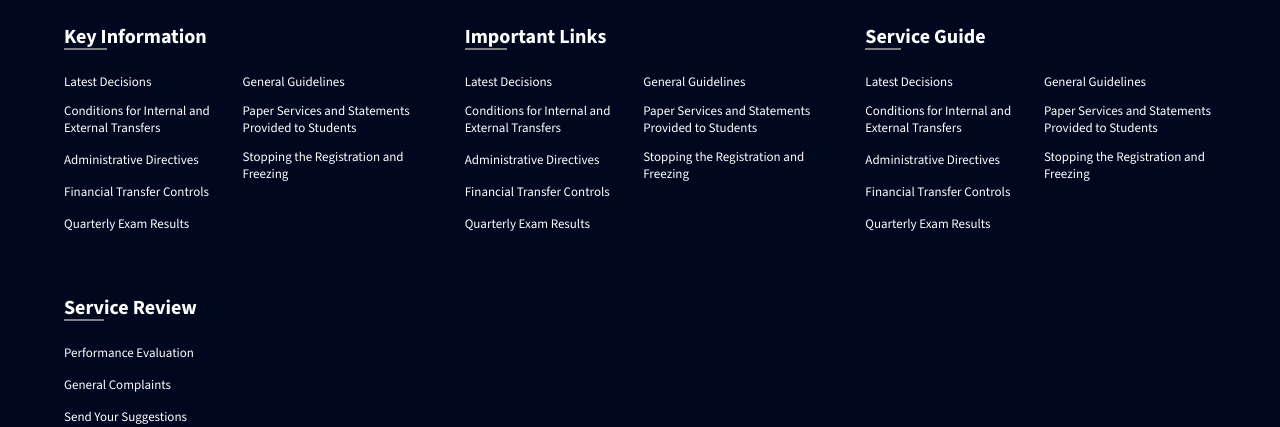
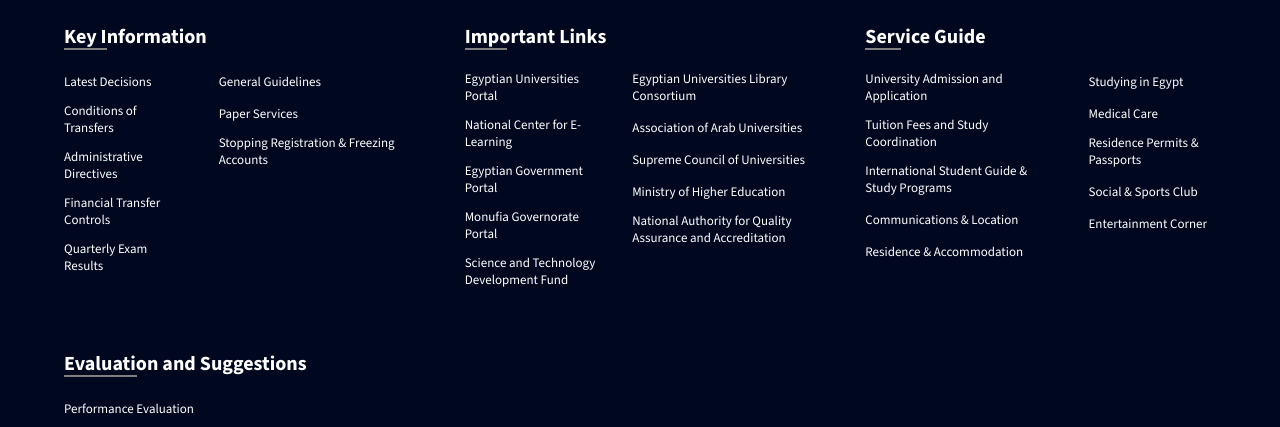
Before and after one commit to eevou/graduation_project_UI, a React (Vite) app: page / in a window 1280 px wide. Shown: the part 1349-1776 px from the top of the page. Built offline with nearby package versions, Linux system fonts and the light colour scheme; no server answers.

Commit message:
ubdate for footer values

```diff
--- a/src/HomePage/Footer/Footer.tsx
+++ b/src/HomePage/Footer/Footer.tsx
@@ -102,6 +102,14 @@ const Footer = () => {
                 {" "}
                 <a href="#">{t("footer.importantStoppingRegistration")}</a>{" "}
               </li>
+              <li>
+                {" "}
+                <a href="#">{t("footer.MinistryofHigherEducation")}</a>{" "}
+              </li>
+              <li>
+                {" "}
+                <a href="#">{t("footer.NationalAuthorityforQualityAssuranceandAccreditation")}</a>{" "}
+              </li>
             </ul>
           </div>
         </div>
@@ -144,13 +152,21 @@ const Footer = () => {
                 {" "}
                 <a href="#">{t("footer.serviceGuideStoppingRegistration")}</a>{" "}
               </li>
+              <li>
+                {" "}
+                <a href="#">{t("footer.serviceReview")}</a>{" "}
+              </li>
+              <li>
+                {" "}
+                <a href="#">{t("footer.EntertainmentCorner")}</a>{" "}
+              </li>
             </ul>
           </div>
         </div>
 
         <div className="footer-sector">
           <h3 className={savedLang?.code === `ar` ? "footer-title footer-titleAr" : "footer-title"}>
-            {t("footer.serviceReview")}
+            {t("footer.Evaluationcomplaintsandsuggestions")}
           </h3>
           <div className="ul-container">
             <ul>
--- a/src/Local/AS/Home.json
+++ b/src/Local/AS/Home.json
@@ -21,39 +21,43 @@
   },
   "footer": {
     "keyInformation": "Información clave",
-    "latestDecisions": "Últimas decisiones",
-    "conditionsTransfers": "Condiciones para transferencias internas y externas",
-    "administrativeDirectives": "Directivas administrativas",
-    "financialTransferControls": "Controles de transferencia financiera",
-    "quarterlyExamResults": "Resultados de exámenes trimestrales",
-    "generalGuidelines": "Directrices generales",
-    "paperServices": "Servicios y documentos proporcionados a los estudiantes",
-    "stoppingRegistration": "Detención del registro y congelación",
+    "latestDecisions": "Últimas Decisiones",
+    "conditionsTransfers": "Condiciones de Transferencias",
+    "administrativeDirectives": "Directivas Administrativas",
+    "financialTransferControls": "Controles de Transferencia Financiera",
+    "quarterlyExamResults": "Resultados de Exámenes Trimestrales",
+    "generalGuidelines": "Directrices Generales",
+    "paperServices": "Servicios en Papel",
+    "stoppingRegistration": "Detención del Registro y Congelación de Cuentas",
 
     "importantLinks": "Enlaces importantes",
-    "importantLatestDecisions": "Últimas decisiones",
-    "importantConditionsTransfers": "Condiciones para transferencias internas y externas",
-    "importantAdministrativeDirectives": "Directivas administrativas",
-    "importantFinancialTransferControls": "Controles de transferencia financiera",
-    "importantQuarterlyExamResults": "Resultados de exámenes trimestrales",
-    "importantGeneralGuidelines": "Directrices generales",
-    "importantPaperServices": "Servicios y documentos proporcionados a los estudiantes",
-    "importantStoppingRegistration": "Detención del registro y congelación",
+    "importantLatestDecisions": "Portal de Universidades Egipcias",
+    "importantConditionsTransfers": "Centro Nacional de Educación Electrónica",
+    "importantAdministrativeDirectives": "Portal del Gobierno Egipcio",
+    "importantFinancialTransferControls": "Portal de la Gobernación de Menufia",
+    "importantQuarterlyExamResults": "Fondo de Desarrollo de Ciencia y Tecnología",
+    "importantGeneralGuidelines": "Consorcio de Bibliotecas de Universidades Egipcias",
+    "importantPaperServices": "Asociación de Universidades Árabes",
+    "importantStoppingRegistration": "Consejo Supremo de Universidades",
+    "MinistryofHigherEducation": "Ministerio de Educación Superior",
+    "NationalAuthorityforQualityAssuranceandAccreditation": "Autoridad Nacional de Garantía de Calidad y Acreditación",
 
     "serviceGuide": "Guía de servicios",
-    "serviceGuideLatestDecisions": "Últimas decisiones",
-    "serviceGuideConditionsTransfers": "Condiciones para transferencias internas y externas",
-    "serviceGuideAdministrativeDirectives": "Directivas administrativas",
-    "serviceGuideFinancialTransferControls": "Controles de transferencia financiera",
-    "serviceGuideQuarterlyExamResults": "Resultados de exámenes trimestrales",
-    "serviceGuideGeneralGuidelines": "Directrices generales",
-    "serviceGuidePaperServices": "Servicios y documentos proporcionados a los estudiantes",
-    "serviceGuideStoppingRegistration": "Detención del registro y congelación",
+    "serviceGuideLatestDecisions": "Admisión y Solicitud Universitaria",
+    "serviceGuideConditionsTransfers": "Tarifas de Matrícula y Coordinación de Estudios",
+    "serviceGuideAdministrativeDirectives": "Guía del Estudiante Internacional y Programas de Estudio",
+    "serviceGuideFinancialTransferControls": "Comunicaciones y Ubicación",
+    "serviceGuideQuarterlyExamResults": "Residencia y Alojamiento",
+    "serviceGuideGeneralGuidelines": "Estudiar en Egipto",
+    "serviceGuidePaperServices": "Atención Médica",
+    "serviceGuideStoppingRegistration": "Permisos de Residencia y Pasaportes",
+    "serviceReview": "Club Social y Deportivo",
+    "EntertainmentCorner": "Rincón de Entretenimiento",
 
-    "serviceReview": "Revisión del servicio",
-    "performanceEvaluation": "Evaluación del rendimiento",
-    "generalComplaints": "Quejas generales",
-    "sendSuggestions": "Envíe sus sugerencias",
+   "Evaluationcomplaintsandsuggestions": "Revisión del servicio",
+  "performanceEvaluation": "Evaluación del Desempeño",
+  "generalComplaints": "Quejas Generales",
+  "sendSuggestions": "Envía tus Sugerencias",
 
     "copyrights": "Todos los derechos reservados a la Universidad de Menoufia"
   },
--- a/src/Local/EN/Home.json
+++ b/src/Local/EN/Home.json
@@ -21,39 +21,40 @@
   "footer": {
     "keyInformation": "Key Information",
     "latestDecisions": "Latest Decisions",
-    "conditionsTransfers": "Conditions for Internal and External Transfers",
+    "conditionsTransfers": "Conditions of Transfers",
     "administrativeDirectives": "Administrative Directives",
     "financialTransferControls": "Financial Transfer Controls",
     "quarterlyExamResults": "Quarterly Exam Results",
     "generalGuidelines": "General Guidelines",
-    "paperServices": "Paper Services and Statements Provided to Students",
-    "stoppingRegistration": "Stopping the Registration and Freezing",
+    "paperServices": "Paper Services",
+    "stoppingRegistration": "Stopping Registration & Freezing Accounts",
+    "importantLinks": "Important Links",
+    "importantLatestDecisions": "Egyptian Universities Portal",
+    "importantConditionsTransfers": "National Center for E-Learning",
+    "importantAdministrativeDirectives": "Egyptian Government Portal",
+    "importantFinancialTransferControls": "Monufia Governorate Portal",
+    "importantQuarterlyExamResults": "Science and Technology Development Fund",
+    "importantGeneralGuidelines": "Egyptian Universities Library Consortium",
+    "importantPaperServices": "Association of Arab Universities",
+    "importantStoppingRegistration": "Supreme Council of Universities",
+    "MinistryofHigherEducation": "Ministry of Higher Education",
+    "NationalAuthorityforQualityAssuranceandAccreditation": "National Authority for Quality Assurance and Accreditation",
+    "serviceGuide": "Service Guide",
+    "serviceGuideLatestDecisions": "University Admission and Application",
+    "serviceGuideConditionsTransfers": "Tuition Fees and Study Coordination",
+    "serviceGuideAdministrativeDirectives": "International Student Guide & Study Programs",
+    "serviceGuideFinancialTransferControls": "Communications & Location",
+    "serviceGuideQuarterlyExamResults": "Residence & Accommodation",
+    "serviceGuideGeneralGuidelines": "Studying in Egypt",
+    "serviceGuidePaperServices": "Medical Care",
+    "serviceGuideStoppingRegistration": "Residence Permits & Passports",
+    "serviceReview": "Social & Sports Club",
+    "EntertainmentCorner": "Entertainment Corner",
 
-    "importantLinks": "Important Links",
-    "importantLatestDecisions": "Latest Decisions",
-    "importantConditionsTransfers": "Conditions for Internal and External Transfers",
-    "importantAdministrativeDirectives": "Administrative Directives",
-    "importantFinancialTransferControls": "Financial Transfer Controls",
-    "importantQuarterlyExamResults": "Quarterly Exam Results",
-    "importantGeneralGuidelines": "General Guidelines",
-    "importantPaperServices": "Paper Services and Statements Provided to Students",
-    "importantStoppingRegistration": "Stopping the Registration and Freezing",
-
-    "serviceGuide": "Service Guide",
-    "serviceGuideLatestDecisions": "Latest Decisions",
-    "serviceGuideConditionsTransfers": "Conditions for Internal and External Transfers",
-    "serviceGuideAdministrativeDirectives": "Administrative Directives",
-    "serviceGuideFinancialTransferControls": "Financial Transfer Controls",
-    "serviceGuideQuarterlyExamResults": "Quarterly Exam Results",
-    "serviceGuideGeneralGuidelines": "General Guidelines",
-    "serviceGuidePaperServices": "Paper Services and Statements Provided to Students",
-    "serviceGuideStoppingRegistration": "Stopping the Registration and Freezing",
-
-    "serviceReview": "Service Review",
+    "Evaluationcomplaintsandsuggestions": "Evaluation and Suggestions",
     "performanceEvaluation": "Performance Evaluation",
     "generalComplaints": "General Complaints",
     "sendSuggestions": "Send Your Suggestions",
-
     "copyrights": "All rights reserved to Menoufia University"
   },
   "details": {
```
Also changed, not shown: src/Local/AR/Home.json (+29 -26 lines). Lines whose indentation alone changed are shown as unchanged.
